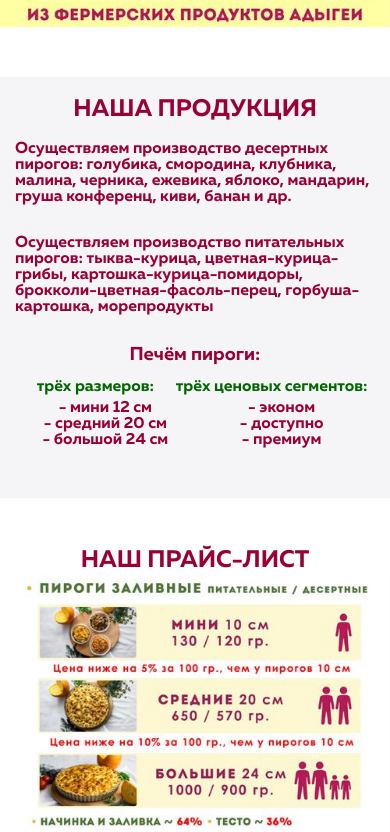
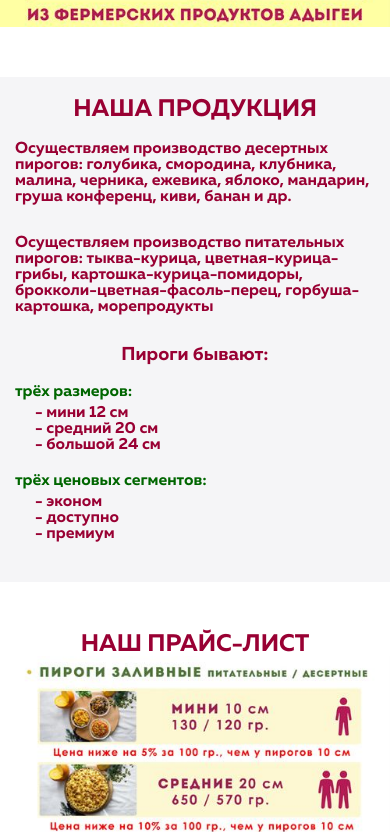
Before and after one commit to GennW/site-amarant, a plain HTML site: page index.html in a window 390 px wide. Shown: the part 1598-2430 px from the top of the page. Drawn offline with Linux system fonts and the light colour scheme.

Commit message:
adaptive site v2.6

```diff
--- a/index.html
+++ b/index.html
@@ -200,7 +200,7 @@
                         морепродукты
                     </div>
                     <div class="production-text">
-                        <h3>Печём пироги:</h3>
+                        <h3>Пироги бывают:</h3>
                         <div class="production-types">
                             <ul><p class="green-color">трёх размеров:</p>
                                 <li class="ml-10"> - мини 12 см</li>
@@ -212,8 +212,6 @@
                                 <li class="ml-10"> - доступно</li>
                                 <li class="ml-10"> - премиум</li>
                             </ul>
-                            </div>
-
                         </div>
                 </div>
             </div>
@@ -239,7 +237,7 @@
     <section class="production">
         <div class="container">
             <div class="production-about">
-                <h2>Преимущества нашей выпечки:</h2>
+                <h2>Преимущества нашей выпечки</h2>
                 <h3 class="green-color">
                     высокобелковая, витаминизированная, низкоуглеводная
                     выпечка ручной работы по эксклюзивным авторским
--- a/styles/adaptive.css
+++ b/styles/adaptive.css
@@ -178,6 +178,21 @@
         left: 20px;
     }
 
+    .production-types {
+        display: block;
+        text-align: left;
+    }
+    .production-types ul li {
+        text-align: left;
+    }
+    .production-types .green-color {
+        text-align: left;
+
+    }
+    .production-types ul:first-child {
+        margin-bottom: 20px;
+    }
+
 
 }
 
--- a/styles/index.css
+++ b/styles/index.css
@@ -186,7 +186,7 @@ body {
 
 .production {
     background-color: #f5f5f7;
-    padding: 20px 0 20px;
+    padding: 20px 0 10px;
     margin-top: 30px;
     margin-bottom: 30px;
 }
@@ -205,7 +205,7 @@ body {
 
 .production-text {
     display: grid;
-    gap: 15px;
+    gap: 10px;
     margin-bottom: 30px;
     font-weight: bold;
 }
@@ -231,6 +231,7 @@ body {
 }
 .production-text h3 {
     text-align: center;
+    margin-bottom: 10px;
 }
 .production-types ul li {
     text-align: center;
@@ -241,7 +242,6 @@ body {
     align-items: flex-start;
     justify-content: space-evenly;
     flex-wrap: wrap;
-
 }
 .section-img h2 {
     margin-top: 50px;
```
Lines whose indentation alone changed are shown as unchanged.
